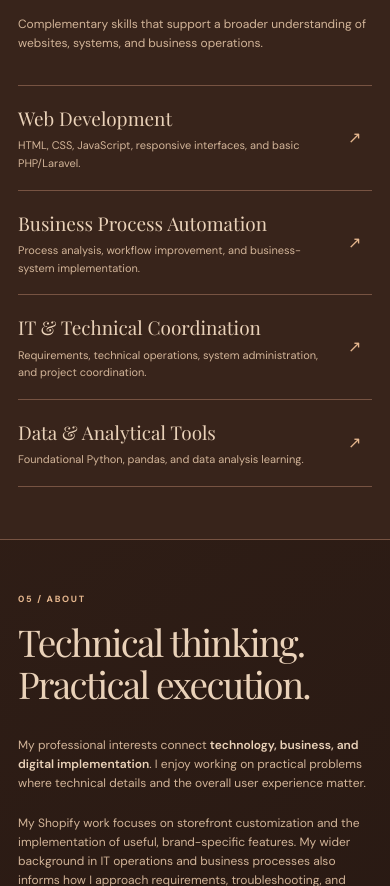
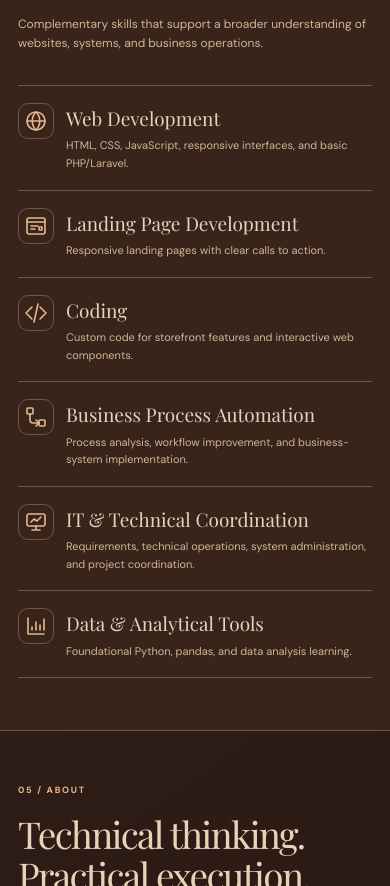
Before and after one commit to musheghharutyunyan5/Personal_cv, a plain HTML site: page index.html in a window 390 px wide. Shown: the part 3634-4520 px from the top of the page. Drawn offline with nearby package versions, Linux system fonts and the light colour scheme.

Commit message:
Add skill icons and landing page and coding skills

```diff
--- a/index.html
+++ b/index.html
@@ -570,7 +570,7 @@
 
     .skill-row {
       display: grid;
-      grid-template-columns: 1fr 1.1fr 35px;
+      grid-template-columns: 36px minmax(0, 1fr) minmax(0, 1.1fr);
       align-items: center;
       gap: 20px;
       padding: 17px 0;
@@ -586,11 +586,6 @@
     .skill-row p {
       color: var(--muted);
       font-size: 11px; /* Reduced from 12px */
-    }
-
-    .skill-arrow {
-      color: var(--accent);
-      font-size: 16px; /* Reduced from 18px */
     }
 
     /* About */
@@ -911,17 +906,18 @@
       }
 
       .skill-row {
-        grid-template-columns: 1fr 24px;
-        gap: 4px 15px;
+        grid-template-columns: 36px minmax(0, 1fr);
+        gap: 4px 12px;
       }
 
       .skill-row p {
-        grid-column: 1;
+        grid-column: 2;
       }
 
-      .skill-arrow {
-        grid-column: 2;
+      .skill-row .service-symbol {
+        grid-column: 1;
         grid-row: 1 / span 2;
+        align-self: start;
       }
 
       .about-grid {
@@ -1233,27 +1229,51 @@
 
         <div class="skill-list">
           <article class="skill-row reveal">
+            <span class="service-symbol" aria-hidden="true">
+              <svg viewBox="0 0 24 24" focusable="false"><circle cx="12" cy="12" r="9"/><path d="M3 12h18M12 3c5 5 5 13 0 18-5-5-5-13 0-18Z"/></svg>
+            </span>
             <h3>Web Development</h3>
             <p>HTML, CSS, JavaScript, responsive interfaces, and basic PHP/Laravel.</p>
-            <span class="skill-arrow">↗</span>
           </article>
 
           <article class="skill-row reveal">
-            <h3>Business Process Automation</h3>
-            <p>Process analysis, workflow improvement, and business-system implementation.</p>
-            <span class="skill-arrow">↗</span>
+            <span class="service-symbol" aria-hidden="true">
+              <svg viewBox="0 0 24 24" focusable="false"><rect x="3" y="4" width="18" height="16" rx="2"/><path d="M3 8h18M7 12h7m-7 3h4"/><rect x="15" y="13" width="3" height="3" rx=".5"/></svg>
+            </span>
+            <h3>Landing Page Development</h3>
+            <p>Responsive landing pages with clear calls to action.</p>
           </article>
 
           <article class="skill-row reveal">
-            <h3>IT & Technical Coordination</h3>
-            <p>Requirements, technical operations, system administration, and project coordination.</p>
-            <span class="skill-arrow">↗</span>
+            <span class="service-symbol" aria-hidden="true">
+              <svg viewBox="0 0 24 24" focusable="false"><path d="m8 6-6 6 6 6m8-12 6 6-6 6m-2-15-4 18"/></svg>
+            </span>
+            <h3>Coding</h3>
+            <p>Custom code for storefront features and interactive web components.</p>
           </article>
 
           <article class="skill-row reveal">
+            <span class="service-symbol" aria-hidden="true">
+              <svg viewBox="0 0 24 24" focusable="false"><rect x="3" y="3" width="6" height="6" rx="1"/><rect x="15" y="15" width="6" height="6" rx="1"/><path d="M6 9v6a3 3 0 0 0 3 3h6m-3-3 3 3-3 3"/></svg>
+            </span>
+            <h3>Business Process Automation</h3>
+            <p>Process analysis, workflow improvement, and business-system implementation.</p>
+          </article>
+
+          <article class="skill-row reveal">
+            <span class="service-symbol" aria-hidden="true">
+              <svg viewBox="0 0 24 24" focusable="false"><rect x="3" y="4" width="18" height="12" rx="2"/><path d="M12 16v4m-4 0h8M7 12l3-3 3 2 4-4"/></svg>
+            </span>
+            <h3>IT & Technical Coordination</h3>
+            <p>Requirements, technical operations, system administration, and project coordination.</p>
+          </article>
+
+          <article class="skill-row reveal">
+            <span class="service-symbol" aria-hidden="true">
+              <svg viewBox="0 0 24 24" focusable="false"><path d="M4 4v16h16M8 16v-3m4 3V8m4 8v-5m4 5V5"/></svg>
+            </span>
             <h3>Data & Analytical Tools</h3>
             <p>Foundational Python, pandas, and data analysis learning.</p>
-            <span class="skill-arrow">↗</span>
           </article>
         </div>
       </div>
```
